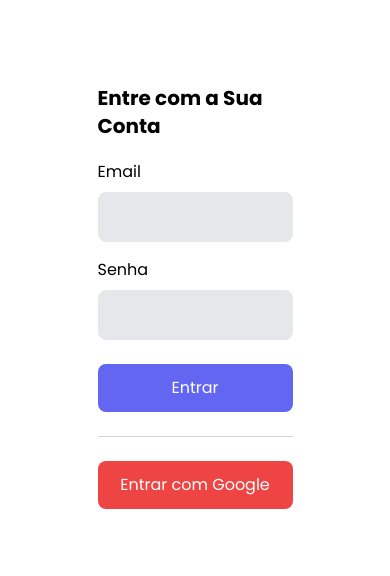
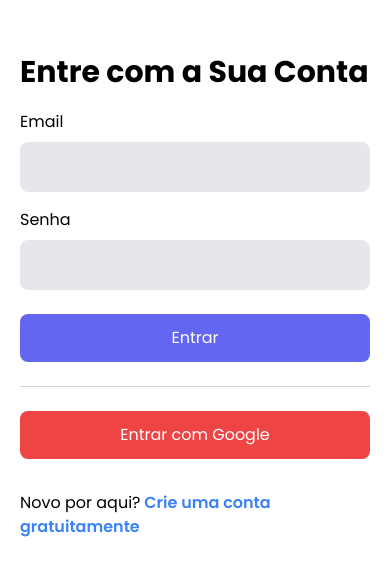
Before and after one commit to DevDaniloFerrari/admin-template, a Next.js app: page /autenticacao in a window 390 px wide. Shown: the part 126-702 px from the top of the page. Built offline with nearby package versions, Linux system fonts and the light colour scheme.

Commit message:
melhorando responsividade e alternancia entre modos

```diff
--- a/app/autenticacao/page.tsx
+++ b/app/autenticacao/page.tsx
@@ -13,11 +13,18 @@
   }
 
   return (
-    <div className="flex flex-col h-screen items-center justify-center">
-      <div className="w-1/2">
+    <div className="flex h-screen items-center justify-center">
+      <div className="hidden md:block md:w-1/2 lg:w-2/3">
+        <img
+          src="https://source.unsplash.com/random"
+          alt="Imagem da Tela de Autenticação"
+          className="h-screen w-full object-cover"
+        />
+      </div>
+      <div className="m-10 w-full md:w-1/2 lg:w-1/3">
         <h1
           className={`
-        text-xl font-bold mb-5
+        text-3xl font-bold mb-5
       `}
         >
           {modo === "login"
@@ -40,7 +47,7 @@
         />
         <AuthInput
           tipo="password"
-          label="Senha"
+          label="Confirmar Senha"
           valor={senha}
           valorMudou={setSenha}
           obrigatorio
@@ -67,6 +74,28 @@
         >
           Entrar com Google
         </button>
+
+        {modo === "login" ? (
+          <p className="mt-8">
+            Novo por aqui?
+            <a
+              onClick={() => setModo("cadastro")}
+              className={`
+                    text-blue-500 hover:text-blue-700 font-semibold cursor-pointer
+                `}
+            > Crie uma conta gratuitamente</a>
+          </p>
+        ) : (
+          <p className="mt-8">
+            Já faz parte da nossa comunidade?
+            <a
+              onClick={() => setModo("login")}
+              className={`
+                    text-blue-500 hover:text-blue-700 font-semibold cursor-pointer
+                `}
+            > Entre com as suas credenciais</a>
+          </p>
+        )}
       </div>
     </div>
   );
```
